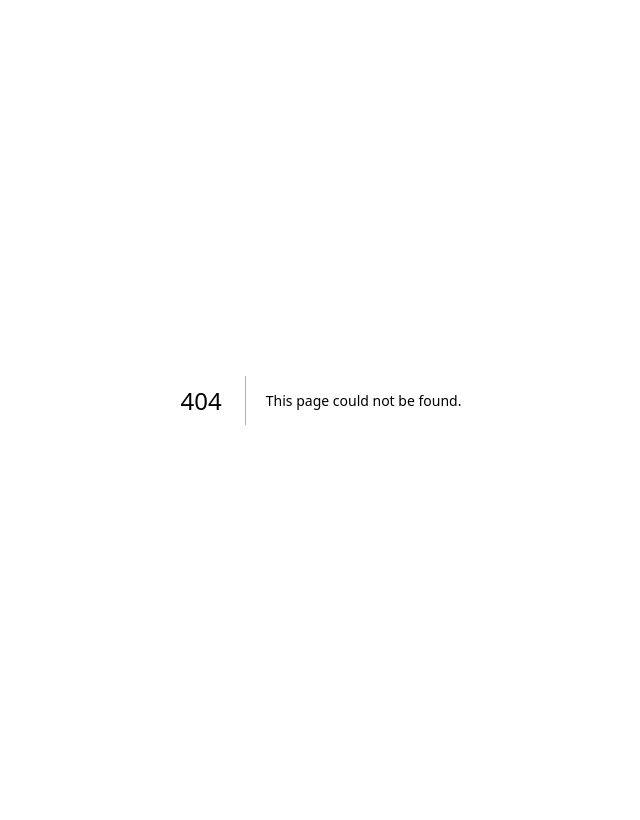
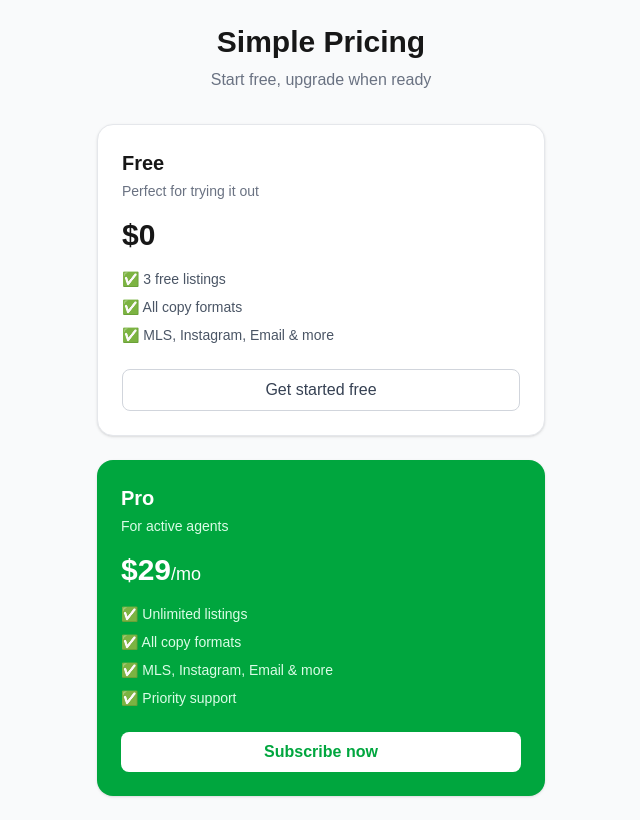
Before and after one commit to APD013/listing-whisperer, a Next.js app: page /pricing in a window 1280 px wide. Before the commit this address had no page. Shown: the whole page, without its empty margins (319-959 px from the left). Built offline with nearby package versions, Linux system fonts and the light colour scheme.

Commit message:
Add pricing page and Stripe checkout

```diff
--- /dev/null
+++ b/src/app/api/stripe/checkout/route.ts
@@ -0,0 +1,24 @@
+import { NextResponse } from 'next/server'
+import Stripe from 'stripe'
+
+const stripe = new Stripe(process.env.STRIPE_SECRET_KEY!, {
+  apiVersion: '2023-10-16',
+})
+
+export async function POST(request: Request) {
+  try {
+    const { priceId } = await request.json()
+
+    const session = await stripe.checkout.sessions.create({
+      mode: 'subscription',
+      payment_method_types: ['card'],
+      line_items: [{ price: priceId, quantity: 1 }],
+      success_url: `${process.env.NEXT_PUBLIC_APP_URL}/dashboard?upgraded=true`,
+      cancel_url: `${process.env.NEXT_PUBLIC_APP_URL}/pricing`,
+    })
+
+    return NextResponse.json({ url: session.url })
+  } catch (err: any) {
+    return NextResponse.json({ error: err.message }, { status: 500 })
+  }
+}
--- /dev/null
+++ b/src/app/pricing/page.tsx
@@ -0,0 +1,76 @@
+'use client'
+
+import { useState } from 'react'
+import { useRouter } from 'next/navigation'
+
+export default function PricingPage() {
+  const [loading, setLoading] = useState(false)
+  const router = useRouter()
+
+  const handleSubscribe = async () => {
+    setLoading(true)
+    try {
+      const res = await fetch('/api/stripe/checkout', {
+        method: 'POST',
+        headers: { 'Content-Type': 'application/json' },
+        body: JSON.stringify({ priceId: 'price_1RO92kKzAxeqVLKn5eQREGy5' }),
+      })
+      const data = await res.json()
+      if (data.url) {
+        window.location.href = data.url
+      }
+    } catch (err) {
+      console.error(err)
+    }
+    setLoading(false)
+  }
+
+  return (
+    <div className="min-h-screen bg-gray-50 flex items-center justify-center p-6">
+      <div className="max-w-md w-full">
+        <h1 className="text-3xl font-bold text-center mb-2">Simple Pricing</h1>
+        <p className="text-center text-gray-500 mb-8">Start free, upgrade when ready</p>
+
+        <div className="grid gap-6">
+          {/* Free Plan */}
+          <div className="bg-white rounded-2xl p-6 shadow border border-gray-200">
+            <h2 className="text-xl font-semibold mb-1">Free</h2>
+            <p className="text-gray-500 text-sm mb-4">Perfect for trying it out</p>
+            <p className="text-3xl font-bold mb-4">$0</p>
+            <ul className="text-sm text-gray-600 space-y-2 mb-6">
+              <li>✅ 3 free listings</li>
+              <li>✅ All copy formats</li>
+              <li>✅ MLS, Instagram, Email & more</li>
+            </ul>
+            <button
+              onClick={() => router.push('/signup')}
+              className="w-full py-2 rounded-lg border border-gray-300 text-gray-700 hover:bg-gray-50"
+            >
+              Get started free
+            </button>
+          </div>
+
+          {/* Pro Plan */}
+          <div className="bg-green-600 rounded-2xl p-6 shadow text-white">
+            <h2 className="text-xl font-semibold mb-1">Pro</h2>
+            <p className="text-green-100 text-sm mb-4">For active agents</p>
+            <p className="text-3xl font-bold mb-4">$29<span className="text-lg font-normal">/mo</span></p>
+            <ul className="text-sm text-green-100 space-y-2 mb-6">
+              <li>✅ Unlimited listings</li>
+              <li>✅ All copy formats</li>
+              <li>✅ MLS, Instagram, Email & more</li>
+              <li>✅ Priority support</li>
+            </ul>
+            <button
+              onClick={handleSubscribe}
+              disabled={loading}
+              className="w-full py-2 rounded-lg bg-white text-green-600 font-semibold hover:bg-green-50"
+            >
+              {loading ? 'Loading...' : 'Subscribe now'}
+            </button>
+          </div>
+        </div>
+      </div>
+    </div>
+  )
+}
```
